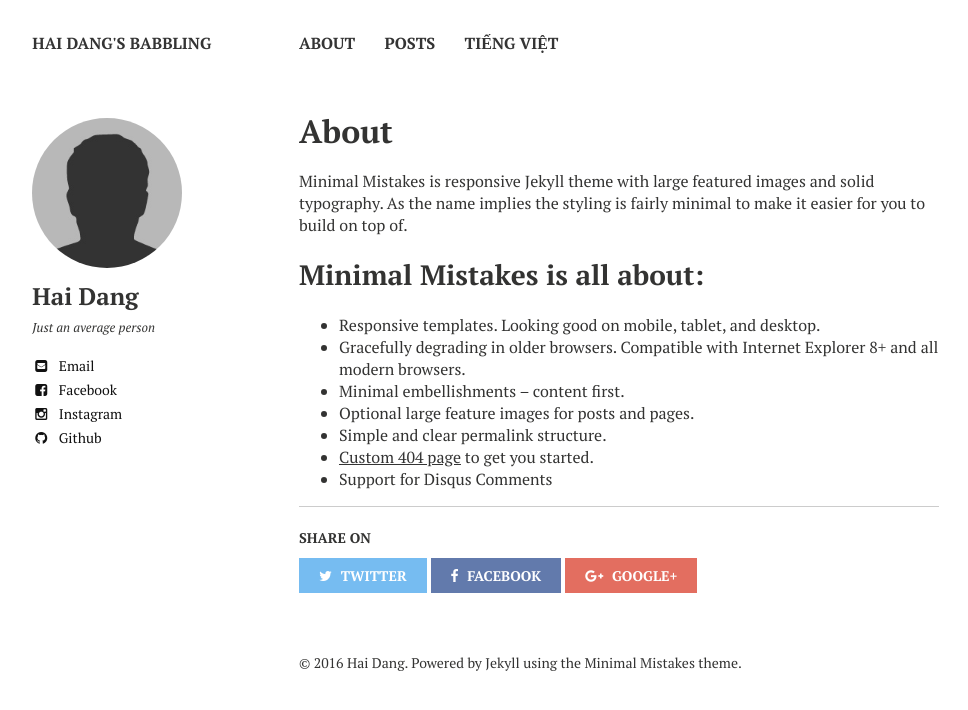
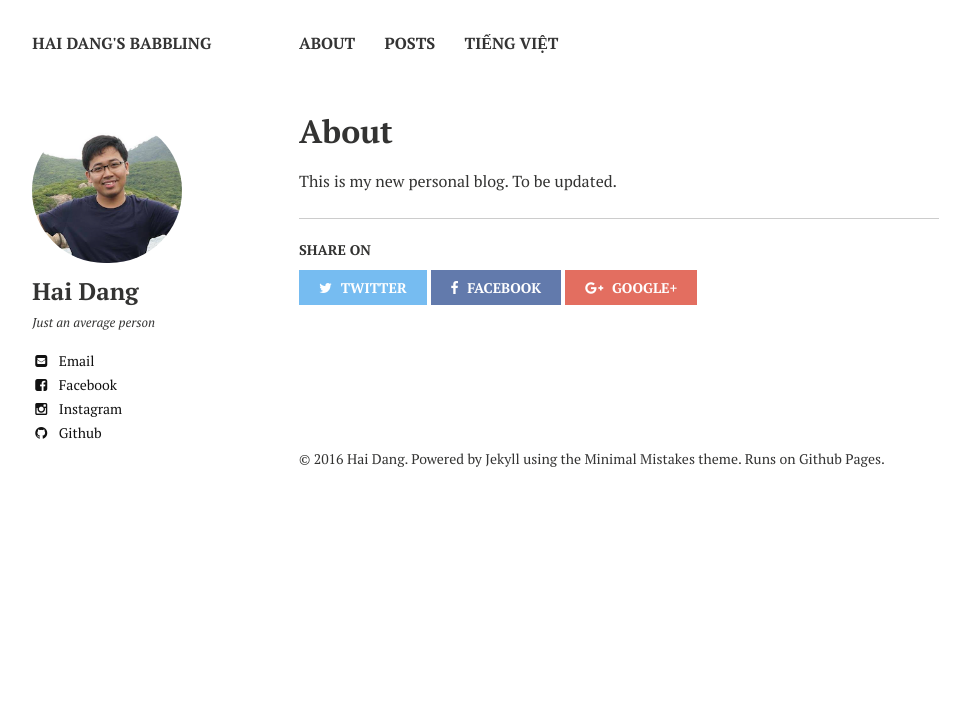
Before and after one commit to hans89/hans89.github.io, a Jekyll site: the page built from about/index.md, in a window 1280 px wide. Shown: the top 710 px of the page, without its empty margins (21-989 px from the left). Built offline with Jekyll 4.4.1, drawn with Linux system fonts in a browser that asks for light colours; nearby versions of some CDN libraries.

Commit message:
update basic frame

```diff
--- a/_config.yml
+++ b/_config.yml
@@ -42,7 +42,7 @@ titlecase: true
 # Site owner
 owner:
   name: Hai Dang
-  avatar: bio-photo.jpg
+  avatar: bio-photo.png
   bio: "Just an average person"
   email: "dhhai.uns@gmail.com"
   disqus-shortname:
--- a/_includes/_footer.html
+++ b/_includes/_footer.html
@@ -12,4 +12,4 @@
 </div><!-- /.google-ads -->
 {% endif %}
 
-<span>&copy; {{ site.time | date: '%Y' }} {{ site.owner.name }}. Powered by <a href="http://jekyllrb.com" rel="nofollow">Jekyll</a> using the <a href="https://mademistakes.com/work/minimal-mistakes-jekyll-theme/" rel="nofollow">Minimal Mistakes</a> theme.</span>
+<span>&copy; {{ site.time | date: '%Y' }} {{ site.owner.name }}. Powered by <a href="http://jekyllrb.com" rel="nofollow">Jekyll</a> using the <a href="https://mademistakes.com/work/minimal-mistakes-jekyll-theme/" rel="nofollow">Minimal Mistakes</a> theme. Runs on <a href="https://pages.github.com/" rel="nofollow">Github Pages</a>.</span>
--- a/about/index.md
+++ b/about/index.md
@@ -1,20 +1,9 @@
 ---
 layout: page
 title: About
-tags: [about, Jekyll, theme, responsive]
-modified: 2014-08-08T20:53:07.573882-04:00
+tags: [about]
 comments: true
 
 ---
 
-Minimal Mistakes is responsive Jekyll theme with large featured images and solid typography. As the name implies the styling is fairly minimal to make it easier for you to build on top of.
-
-## Minimal Mistakes is all about:
-
-* Responsive templates. Looking good on mobile, tablet, and desktop.
-* Gracefully degrading in older browsers. Compatible with Internet Explorer 8+ and all modern browsers.
-* Minimal embellishments -- content first.
-* Optional large feature images for posts and pages.
-* Simple and clear permalink structure.
-* [Custom 404 page](http://mmistakes.github.io/minimal-mistakes/404.html) to get you started.
-* Support for Disqus Comments
+This is my new personal blog. To be updated.
```
Also changed, not shown: 404.md (+1 -0 lines), images/bio-photo.jpg (deleted), images/bio-photo.png (added).
